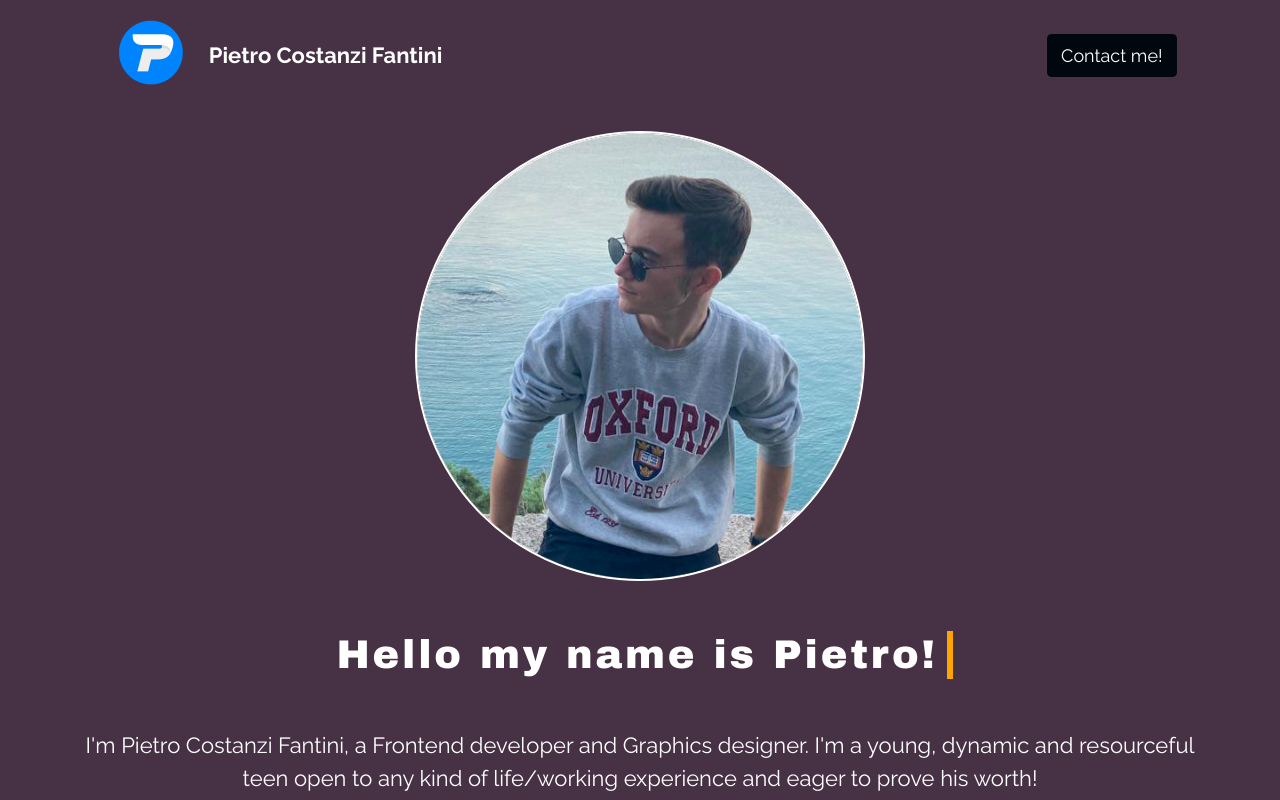
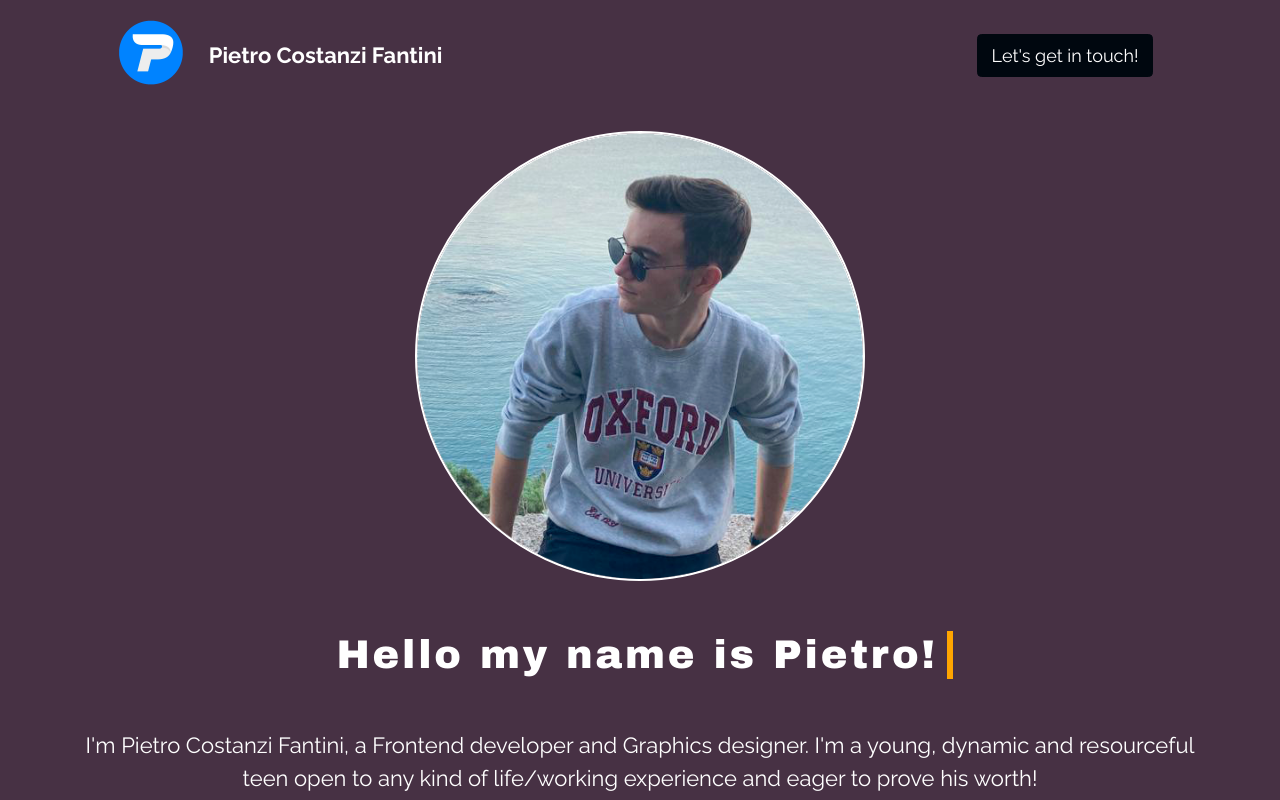
Before and after one commit to Nabster101/Portfolio, a Gatsby site: page / in a window 1280 px wide. Shown: the top 800 px of the page. Built offline with nearby package versions, Linux system fonts and the light colour scheme; Gatsby itself is replaced by a stand-in of ours.

Commit message:
Button position fix

```diff
--- a/src/components/Navbar/Navbar.module.scss
+++ b/src/components/Navbar/Navbar.module.scss
@@ -16,4 +16,5 @@
 .ButtonText{
     font-weight: 600;
     margin-bottom: 2.5vh;
+    margin-right: 3vh;
 }
--- a/src/components/Navbar/Navbar.tsx
+++ b/src/components/Navbar/Navbar.tsx
@@ -17,7 +17,7 @@ const Navbar = () => {
                     </NavBar.Brand>
                     <Nav className="ml-auto">
                         <Nav.Item>
-                            <Button className={NavbarStyle.ButtonText} href="/contacts">Contact me!</Button>
+                            <Button className={NavbarStyle.ButtonText} href="/contacts">Let's get in touch!</Button>
                         </Nav.Item>
                     </Nav>
                 </NavBar>
```
